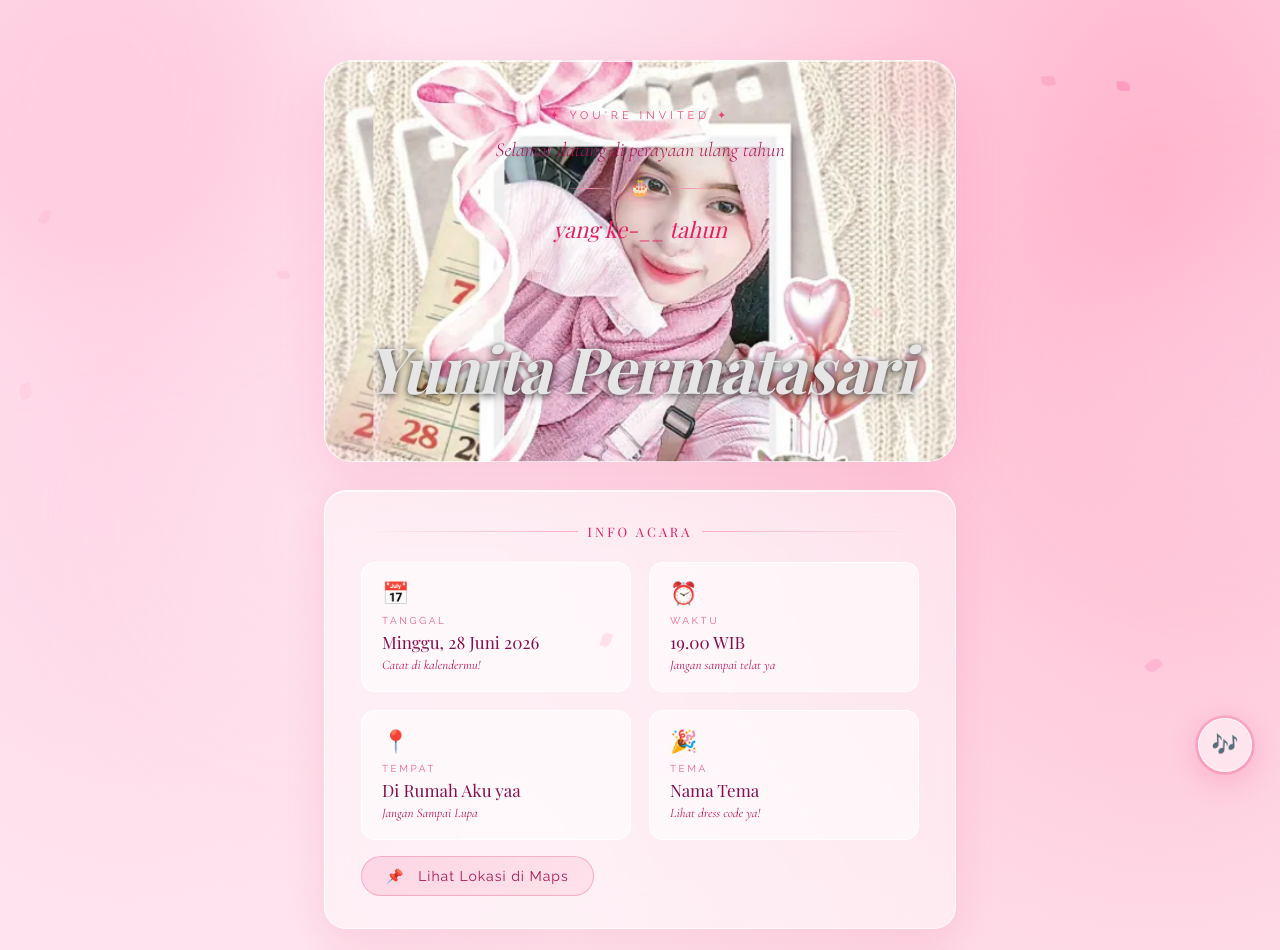
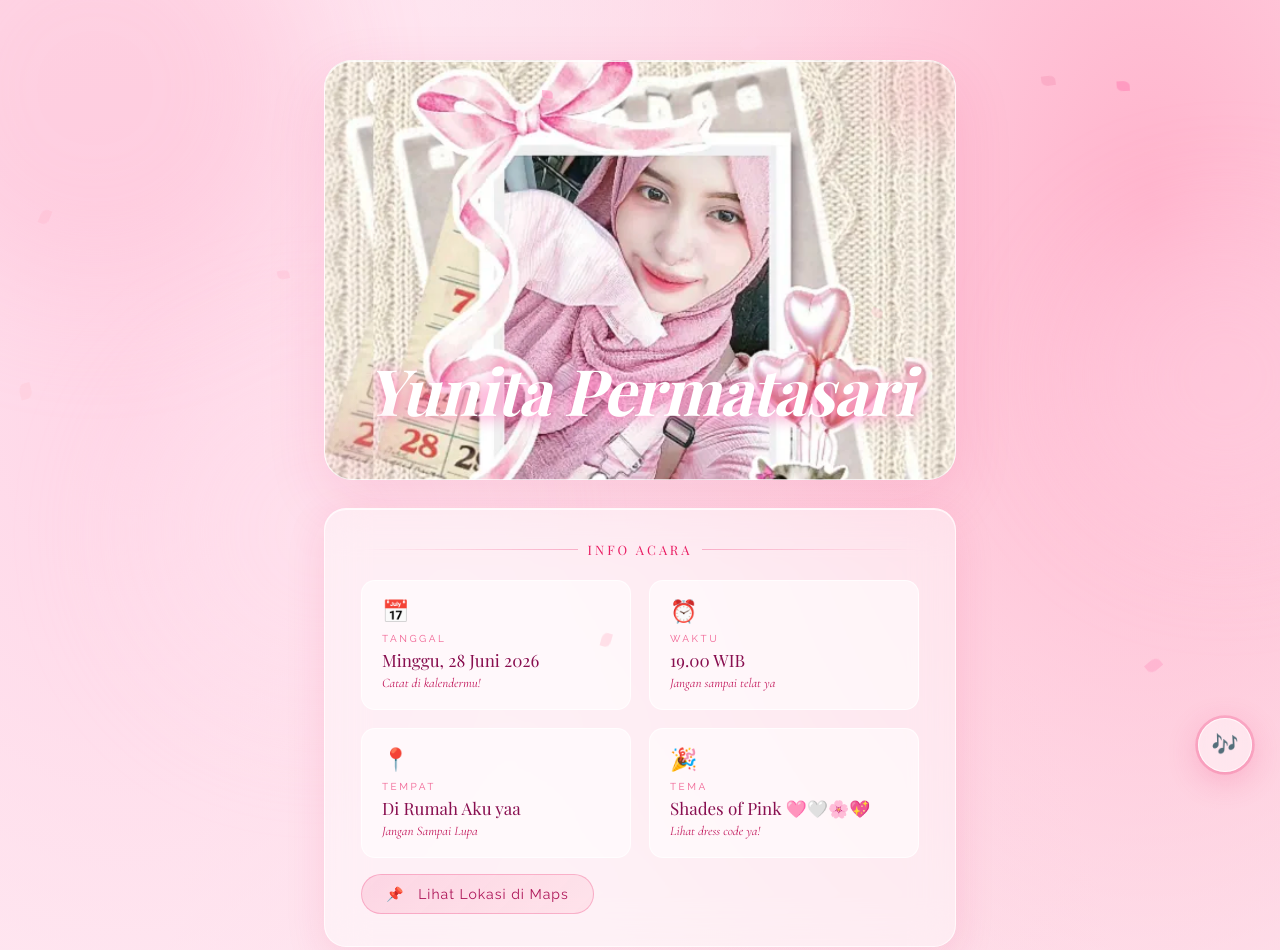
Before and after one commit to TANGMANUSIA/EMELY, a plain HTML site: page PAGES/invitation.html in a window 1280 px wide. Shown: the top 950 px of the page. Drawn offline with nearby package versions, Linux system fonts and the light colour scheme; a web font is replaced by a local one.

Commit message:
update website

```diff
--- a/CSS/invitation.css
+++ b/CSS/invitation.css
@@ -95,12 +95,16 @@ body {
   -webkit-backdrop-filter: blur(24px);
   border: 1.5px solid var(--glass-border);
   border-radius: 28px;
-  padding: 48px 40px 40px;
+  padding: 60px 40px;
   text-align: center;
   box-shadow: 0 20px 60px var(--glass-shadow), inset 0 1px 0 rgba(255,255,255,0.8);
   animation: cardReveal 0.8s ease both;
   position: relative;
   overflow: hidden;
+  min-height: 420px;
+  display: flex;
+  flex-direction: column;
+  justify-content: center;
 }
 @keyframes cardReveal {
   from { opacity:0; transform: translateY(30px) scale(0.97); }
@@ -148,11 +152,14 @@ body {
   font-size: clamp(42px, 10vw, 64px);
   font-weight: 700;
   font-style: italic;
-  color: #e6e6e6;
-  line-height: 1.05;
-  margin-bottom: 10px;
-  text-shadow: 0 2px 10px rgba(0,0,0,0.6), 0 0 5px rgba(0,0,0,0.4);
+  color: #ffffff;
+  line-height: 1.3;
+  margin: 0;
+  text-shadow: 0 2px 15px #ff69b4;
   letter-spacing: -1px;
+  /* GESER NAMA KE BAWAH TANPA MEMPENGARUHI CARD */
+  position: relative;
+  top: 120px;   /* ← atur nilai ini: 20px (sedikit), 40px (lebih banyak), 0 (tengah) */
 }
 .header-age {
   font-family: 'Playfair Display', serif;
--- a/PAGES/invitation.html
+++ b/PAGES/invitation.html
@@ -20,19 +20,8 @@
 </audio>
 
 <div class="page">
-  <div class="header-card" style="background-image: url('../ASSETS/IMAGES/emeluy5.webp'); background-size: cover; background-position: center; background-repeat: no-repeat;">
-  <p class="header-eyebrow">✦ You're Invited ✦</p>
-  <p class="header-pre">Selamat datang di perayaan ulang tahun</p>
-
-  <!-- QUOTE DIHAPUS, DIGANTI KOSONG -->
-
-  <div class="header-divider">
-    <span></span><em>🎂</em><span></span>
-  </div>
-  <p class="header-age">yang ke-<em style="font-style:normal">__</em> tahun</p>
-
-  <!-- NAMA DIPINDAH KE BAWAH -->
-  <h1 class="header-name" style="margin-top: 90px; margin-bottom: 20px;">Yunita Permatasari</h1>
+ <div class="header-card" style="background-image: url('../ASSETS/IMAGES/emeluy5.webp'); background-size: cover; background-position: center; background-repeat: no-repeat;">
+  <h1 class="header-name" style="margin: 0;">Yunita Permatasari</h1>
 </div>
 
   <div class="glass-card" style="animation-delay:0.1s">
@@ -59,7 +48,7 @@
       <div class="info-item">
         <span class="icon">🎉</span>
         <div class="label">Tema</div>
-        <div class="value">Nama Tema</div>
+        <div class="value">Shades of Pink 🩷🤍🌸💖</div>
         <div class="sub">Lihat dress code ya!</div>
       </div>
     </div>
@@ -111,11 +100,10 @@
   <div class="glass-card" style="animation-delay:0.4s">
   <div class="section-title">💌 Pesan dari Host</div>
   <div class="note-card">
-    <p>🌸 <strong>Halo, sahabat!</strong> 🌸</p>
-    <p>Hari spesial ini akan terasa kurang indah tanpa senyumanmu di sana.</p>
-    <p>Mari kita ciptakan kenangan manis yang tidak akan terlupakan.</p>
-    <p style="margin-top: 12px;">🎂 <strong>Sampai jumpa!</strong> 🎀</p>
-    <p style="margin-top: 8px; text-align: right;">— <em>Yunita</em></p>
+    <p style="font-size: 16px; font-style: italic; color: #880e4f; text-align: center;">
+      "Let's make beautiful memories in every shade of pink."
+    </p>
+    <p style="margin-top: 12px; text-align: right; color: #e91e63;">— Yunita 🎀</p>
   </div>
 </div>
 <script src="../JS/invitation.js"></script>
```
